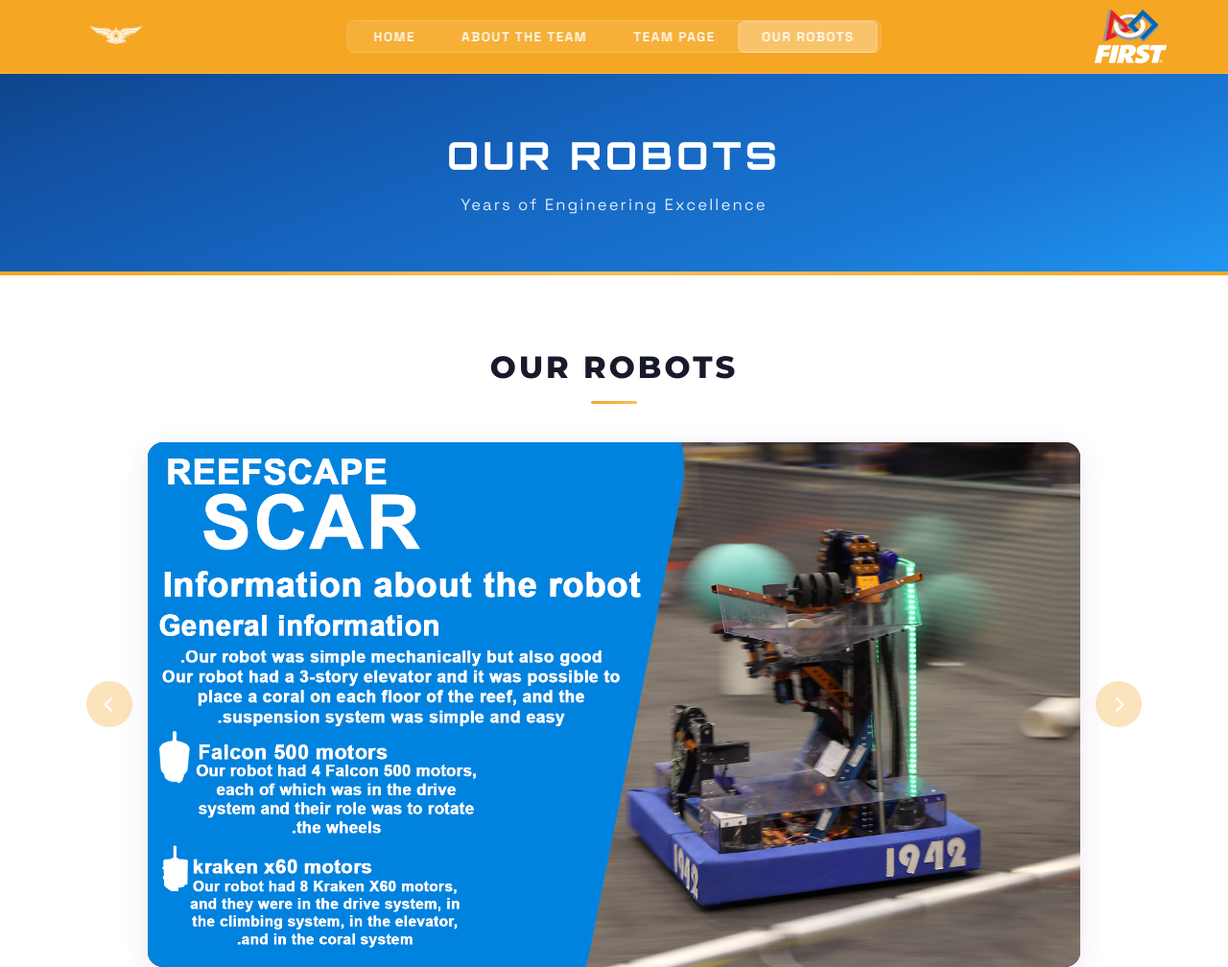
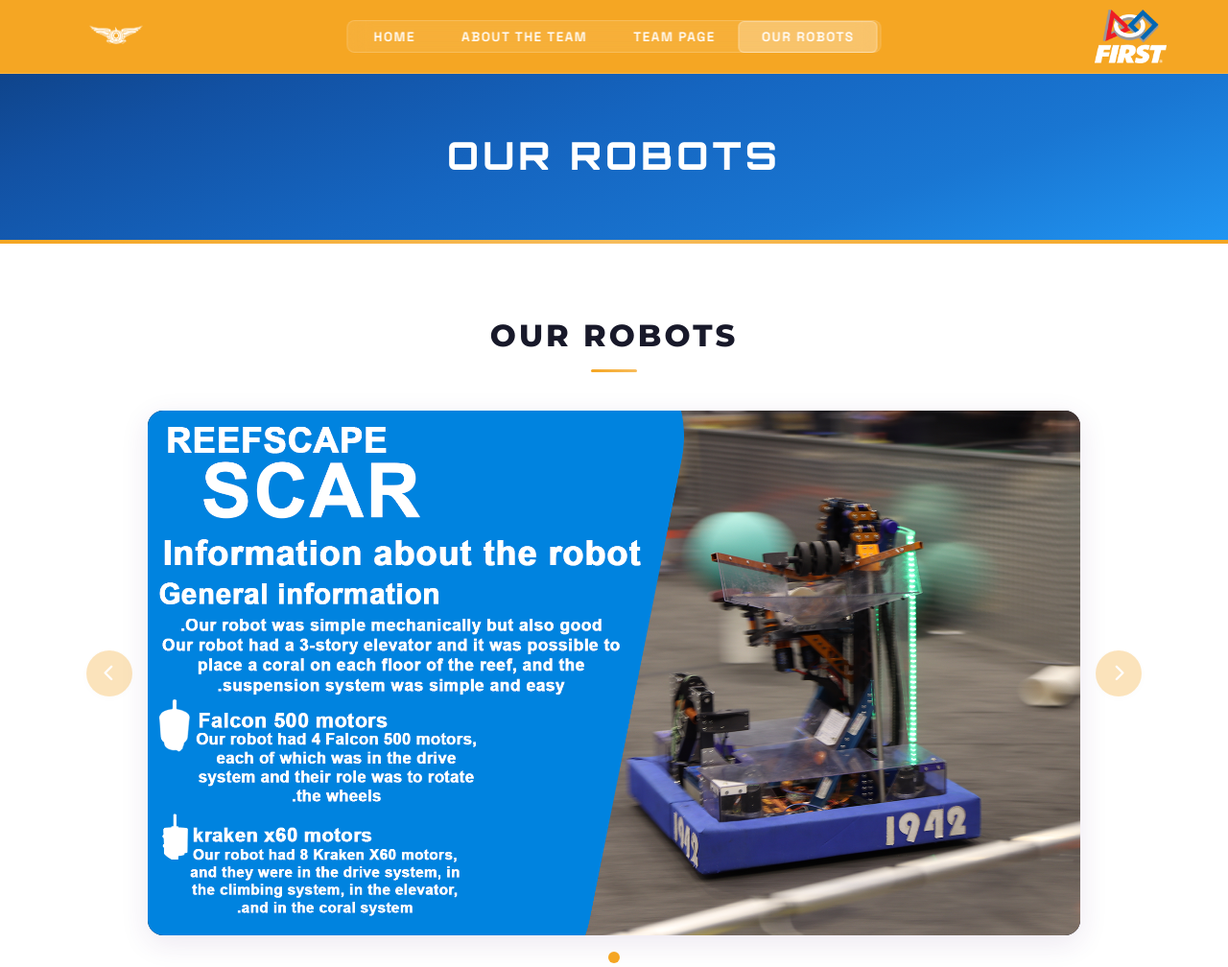
Before and after one commit to CARTONCATAN/cinderella-1942, a plain HTML site: page robots.html in a window 1280 px wide. Shown: the top 1008 px of the page at 96% size. Drawn offline with Linux system fonts and the light colour scheme.

Commit message:
Remove subtitle from robots page header

```diff
--- a/robots.html
+++ b/robots.html
@@ -42,7 +42,6 @@
     <!-- Page Header -->
     <section class="page-header">
         <h1>OUR ROBOTS</h1>
-        <p>Years of Engineering Excellence</p>
     </section>
 
     <!-- Robot Image Slider -->
```
